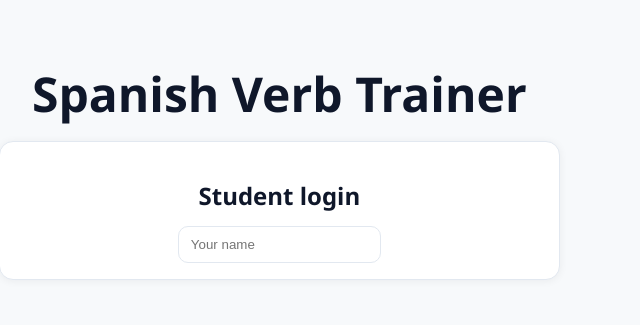
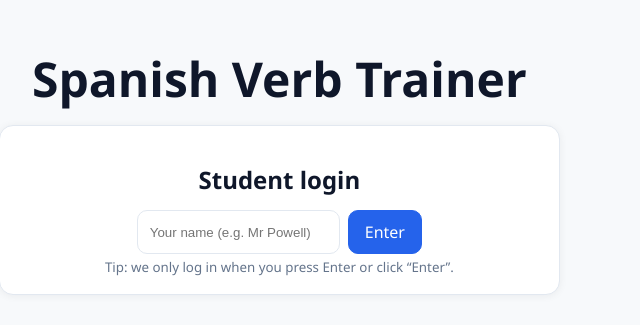
Before and after one commit to jullesp/Spanish-verb-trainer, a React (Vite) app: page / in a window 1280 px wide. Shown: the part 225-550 px from the top of the page, without its empty margins (0-640 px from the left). Built offline with nearby package versions, Linux system fonts and the light colour scheme.

Commit message:
Update App.tsx

```diff
--- a/src/App.tsx
+++ b/src/App.tsx
@@ -44,7 +44,14 @@ function randomOf<T>(arr: T[]): T {
 }
 
 export default function App() {
+  // Student login
   const [activeStudent, setActiveStudent] = useState<string | null>(null);
+  const [nameInput, setNameInput] = useState<string>(""); // <- do NOT log in on each keystroke
+
+  const submitLogin = () => {
+    const name = nameInput.trim();
+    if (name.length >= 2) setActiveStudent(name);
+  };
 
   // MULTI-SELECT tenses
   const [tenses, setTenses] = useState<TenseKey[]>(["presente"]);
@@ -58,8 +65,8 @@ export default function App() {
   const [answer, setAnswer] = useState<string>("");
   const [feedback, setFeedback] = useState<string>("");
 
+  // keep currentTense valid when selection changes
   useEffect(() => {
-    // keep currentTense valid
     if (!tenses.includes(currentTense)) {
       setCurrentTense(tenses[0] || "presente");
     }
@@ -69,7 +76,6 @@ export default function App() {
     setTenses((prev) => {
       const next = prev.includes(key) ? prev.filter((t) => t !== key) : [...prev, key];
       const ensured = next.length ? next : ["presente"];
-      // pick a visible current tense from selection
       setCurrentTense(randomOf(ensured));
       return ensured as TenseKey[];
     });
@@ -100,31 +106,43 @@ export default function App() {
     );
   };
 
+  /* ---------- Login screen ---------- */
   if (!activeStudent) {
     return (
       <main>
         <h1>Spanish Verb Trainer</h1>
         <div className="card">
           <h2>Student login</h2>
-          <input
-            type="text"
-            placeholder="Your name"
-            onChange={(e) => setActiveStudent(e.target.value.trim() || null)}
-          />
+          <div className="row">
+            <input
+              type="text"
+              placeholder="Your name (e.g. Mr Powell)"
+              value={nameInput}
+              onChange={(e) => setNameInput(e.target.value)}
+              onKeyDown={(e) => e.key === "Enter" && submitLogin()}
+            />
+            <button className="primary" type="button" onClick={submitLogin} disabled={nameInput.trim().length < 2}>
+              Enter
+            </button>
+          </div>
+          <small className="muted">Tip: we only log in when you press Enter or click “Enter”.</small>
         </div>
       </main>
     );
   }
 
+  /* ---------- Main app ---------- */
   return (
     <main>
       <h1>Spanish Verb Trainer</h1>
-      <p className="muted">Logged in as <strong>{activeStudent}</strong></p>
+      <p className="muted">
+        Logged in as <strong>{activeStudent}</strong>
+      </p>
 
       <div className="card">
         <h2>Select tenses (multi-select)</h2>
         <div className="row">
-          {(["presente","preterito","imperfecto","futuro","condicional"] as TenseKey[]).map((key) => {
+          {(["presente", "preterito", "imperfecto", "futuro", "condicional"] as TenseKey[]).map((key) => {
             const active = tenses.includes(key);
             return (
               <button
@@ -140,14 +158,14 @@ export default function App() {
             );
           })}
         </div>
-        <small className="muted">Selected: {tenses.map((t)=>tenseLabels[t]).join(", ")}</small>
+        <small className="muted">Selected: {tenses.map((t) => tenseLabels[t]).join(", ")}</small>
       </div>
 
       <div className="card" style={{ marginTop: 16 }}>
         <h2>Conjugate</h2>
         <p>
-          Verb: <strong>{currentVerb}</strong> · Person: <strong>{persons[currentPerson]}</strong> ·{" "}
-          Tense: <strong>{tenseLabels[currentTense]}</strong>
+          Verb: <strong>{currentVerb}</strong> · Person: <strong>{persons[currentPerson]}</strong> · Tense:{" "}
+          <strong>{tenseLabels[currentTense]}</strong>
         </p>
 
         <input
@@ -159,8 +177,12 @@ export default function App() {
         />
 
         <div className="row" style={{ marginTop: 10 }}>
-          <button className="primary" type="button" onClick={checkAnswer}>Check</button>
-          <button type="button" onClick={newQuestion}>Next</button>
+          <button className="primary" type="button" onClick={checkAnswer}>
+            Check
+          </button>
+          <button type="button" onClick={newQuestion}>
+            Next
+          </button>
         </div>
 
         {feedback && <p style={{ marginTop: 12 }}>{feedback}</p>}
```
